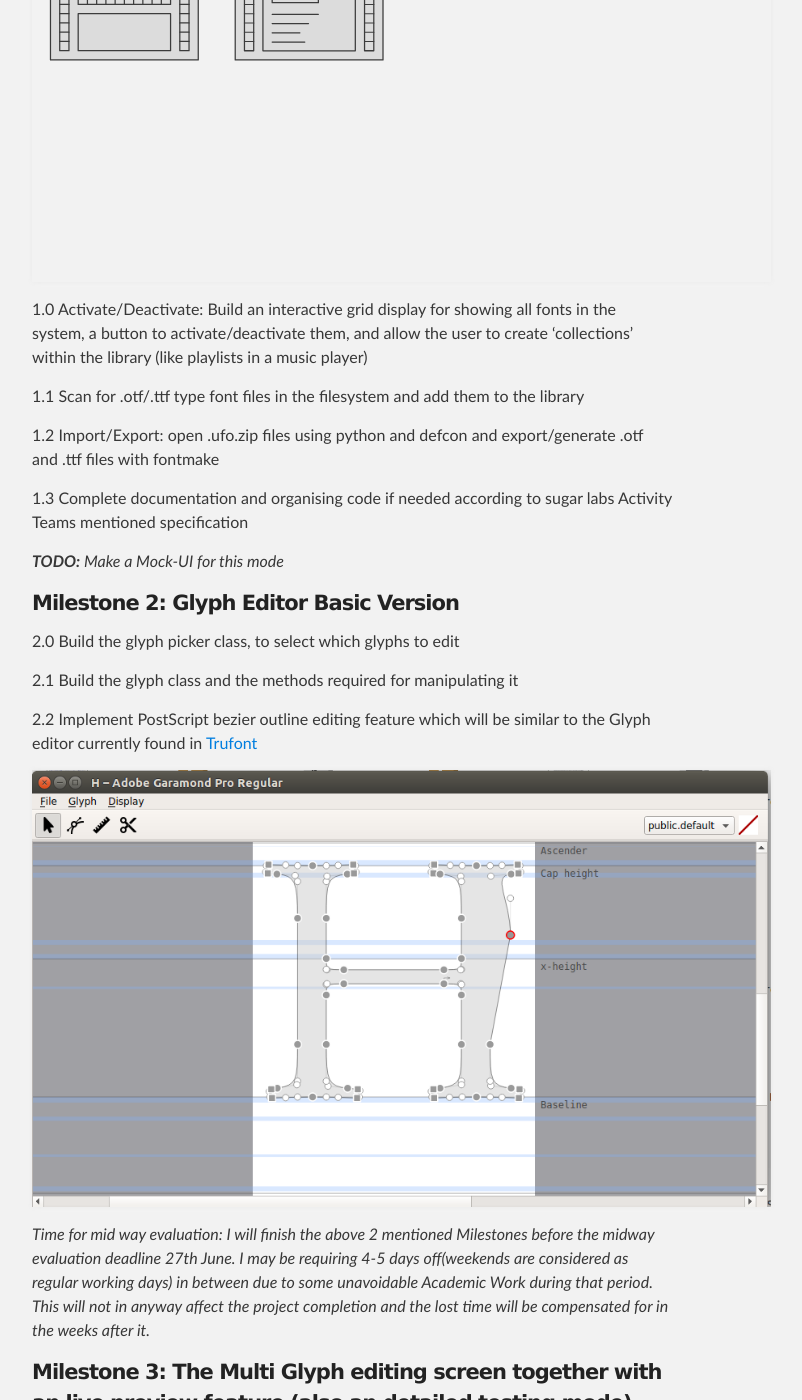
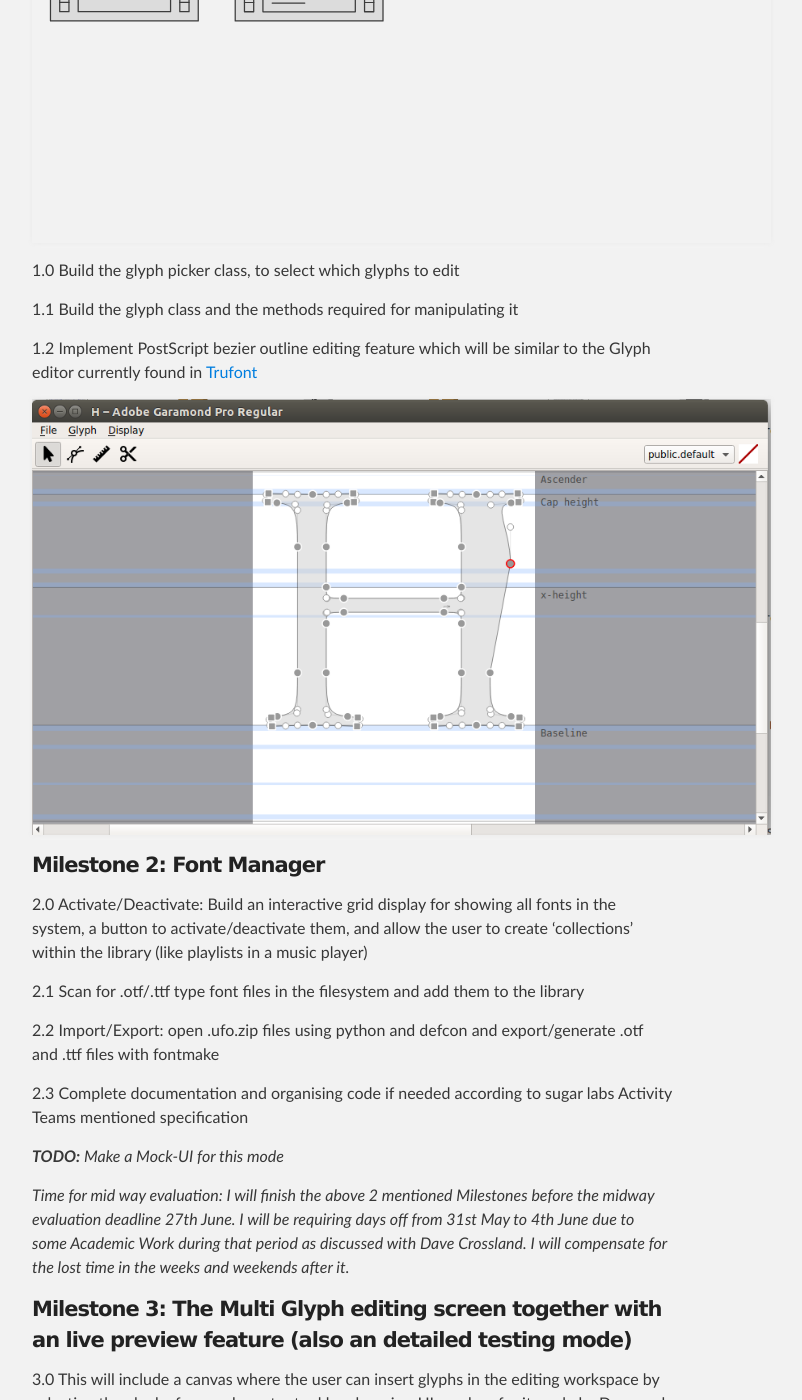
Before and after one commit to sugarlabs/edit-fonts-activity, a Jekyll site: the page built from _posts/2016-05-20-latest-proposal.md, in a window 1280 px wide and 1400 px high, scrolled down 2515 px. Shown: the whole window, without its empty margins (288-1090 px from the left). Built offline with Jekyll 4.4.1, drawn with Linux system fonts in a browser that asks for light colours; some of the changed text lies outside the part shown.

Commit message:
updating proposal

```diff
--- a/_posts/2016-05-20-latest-proposal.md
+++ b/_posts/2016-05-20-latest-proposal.md
@@ -5,9 +5,7 @@
 author: Yash Agarwal
 ---
 
-This a tentative copy and will be revised over the weekend
-
-So we have finally decided to move on with the work and use Python/Gtk 3 for making this font editor activity.
+After much discussion, we have finally decided to move on with the work and use Python/Gtk 3 for making this font editor activity.
 Now using Python allows me to take advantage of libraries like [defcon](https://github.com/typesupply/defcon), [glyphLib](https://github.com/googlei18n/glyphsLib) and many more mentioned here in [Dave's Reading List](https://sugarlabs.github.io/edit-fonts-activity/required-reading)
 One great example is [Trufont](https://github.com/trufont/trufont/), a python based libre font editor, which harnesses some of the above mentioned Libraries.
 
@@ -16,21 +14,22 @@
 This font editor Activity is planned to include the following features and follow the [Sugar Human Interface Guidelines](https://wiki.sugarlabs.org/go/Human_Interface_Guidelines):
 The activity will be following the mode/toolbar UX design as summarized by Dave [here](https://sugarlabs.github.io/edit-fonts-activity/ui-modes-and-toolsets). Here a primary toolbar will show the different modes and changing the mode will switch the workspace and the secondary toolbar accordingly.
 
-#### 1: Font Manager
+#### 1: A glyph editing interface together with text preview
+
+* a canvas where the user can insert glyphs in the editing workspace by selecting the glyphs from a character tool bar, here is a UI mockup for it made by Dave and Eli
+* ![UI Mockup](files/img/wireframe_concept_01_basic_icons.svg)
+* * **TODO:** The features/functionality of the glyph editing interface have to discussed upon in greater detail keeping the mind the scope and the target audience of this project*
+* as it can be seen in the Mock-UI(above) this window will also contain a live preview box for live testing the font.
+
+#### 2: Font Manager
 
 * Show all the available fonts found in the system font directory
 * Allow the user to install/uninstall fonts
 * Allow to user to make 'collections' within the library
 * * **TODO:** a bit more discussion is required on this front in defining what unistalling/installing fonts and making the 'collections' mean*
 
-#### 2: A glyph editing interface together with text preview
 
-* a canvas where the user can insert glyphs in the editing workspace by selecting the glyphs from a character tool bar, here is a UI mockup for it made by Dave and Eli
-* ![UI Mockup](files/img/wireframe_concept_01_basic_icons.svg)
-* * **TODO:** The features/functionality of the glyph editing interface have to discussed upon in greater detail keeping the mind the scope and the target audience of this project*
-* as it can be seen in the Mock-UI(above) this window will also contain a live preview box for live testing the font.
-
-#### 3: A Testing interface
+#### 3: A Testing interface for the Font Manager
 
 * A separate more functional testing screen will be made apart from the live preview box.
 * A textbox in which the text is rendered using the font, to get visual feedback.
@@ -43,7 +42,7 @@
 
 I have divided the project into measurable milestones, with 12 weeks at 40 hours a week becoming 6 milestones of 2 weeks each:
 
-#### Milestone 1: Font Manager
+#### Milestone 1: Glyph Editor Basic Version
 
 I will use the [Sugar Human Interface Guidelines](https://wiki.sugarlabs.org/go/Human_Interface_Guidelines) to build basic GUI functionality like Toolbar(s), Navbar , Work Space, etc.
 
@@ -52,26 +51,27 @@
 Here a few more Mock-UI for the different screens/workspaces
 ![eli's mocks](files/img/wireframe_concept_01_modes.svg)
 
-1.0 Activate/Deactivate: Build an interactive grid display for showing all fonts in the system, a button to activate/deactivate them, and allow the user to create 'collections' within the library (like playlists in a music player)
+1.0 Build the glyph picker class, to select which glyphs to edit
 
-1.1 Scan for .otf/.ttf type font files in the filesystem and add them to the library
+1.1 Build the glyph class and the methods required for manipulating it
 
-1.2 Import/Export: open .ufo.zip files using python and defcon and export/generate .otf and .ttf files with fontmake
-
-1.3 Complete documentation and organising code if needed according to sugar labs Activity Teams mentioned specification
-
-_**TODO:** Make a Mock-UI for this mode_
-#### Milestone 2: Glyph Editor Basic Version
-
-2.0 Build the glyph picker class, to select which glyphs to edit
-
-2.1 Build the glyph class and the methods required for manipulating it
-
-2.2 Implement PostScript bezier outline editing feature which will be similar to the Glyph editor currently found in [Trufont](https://github.com/trufont/trufont/releases/tag/0.2.0)
+1.2 Implement PostScript bezier outline editing feature which will be similar to the Glyph editor currently found in [Trufont](https://github.com/trufont/trufont/releases/tag/0.2.0)
 
 ![Image of Glyph Editing Interface](files/img/4.png)
 
-*Time for mid way evaluation: I will finish the above 2 mentioned Milestones before the midway evaluation deadline 27th June. I may be requiring 4-5 days off(weekends are considered as regular working days) in between due to some unavoidable Academic Work during that period. This will not in anyway affect the project completion and the lost time will be compensated for in the weeks after it.*
+#### Milestone 2: Font Manager
+
+2.0 Activate/Deactivate: Build an interactive grid display for showing all fonts in the system, a button to activate/deactivate them, and allow the user to create 'collections' within the library (like playlists in a music player)
+
+2.1 Scan for .otf/.ttf type font files in the filesystem and add them to the library
+
+2.2 Import/Export: open .ufo.zip files using python and defcon and export/generate .otf and .ttf files with fontmake
+
+2.3 Complete documentation and organising code if needed according to sugar labs Activity Teams mentioned specification
+
+_**TODO:** Make a Mock-UI for this mode_
+
+*Time for mid way evaluation: I will finish the above 2 mentioned Milestones before the midway evaluation deadline 27th June. I will be requiring days off from 31st May to 4th June due to some Academic Work during that period as discussed with Dave Crossland. I will compensate for the lost time in the weeks and weekends after it.*
 
 #### Milestone 3: The Multi Glyph editing screen together with an live preview feature (also an detailed testing mode)
 
@@ -88,14 +88,14 @@
 
 #### Milestone 4: Glyph Editor with Added Functionality 1 + Packaging
 
-4.0 Implement spiro spline curve fitting as can be done with inkscape
+4.0 Implement Basic curve offsetting (used in skeleton based glyph design)
+here is a [link](https://pomax.github.io/bezierinfo/#offsetting) describing this
 
 4.1 Get the code integrated in the main sugar distribution
 
 #### Milestone 5: Glyph Editor with Added Functionality 2
 
-5.0 Implement curve offsetting that will be used in skeleton based glyph design
-here is [link](https://pomax.github.io/bezierinfo/#offsetting) describing this
+5.0 Implement Cap curve offsetting
 
 #### Milestone 6: Packing up things/Catching up with Backlogs/Detailed Documentation
 
```
